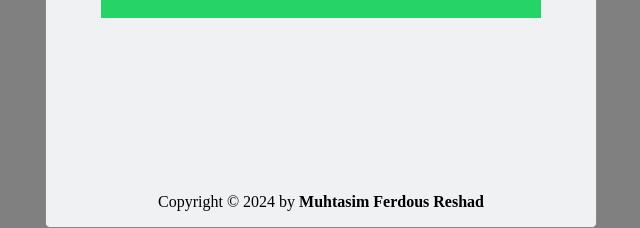
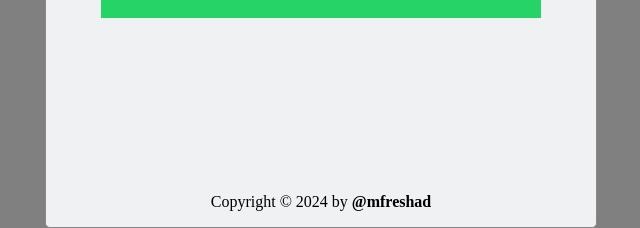
Before and after one commit to MFReshad/contact, a plain HTML site: page index.html in a window 1280 px wide. Shown: the part 583-811 px from the top of the page, without its empty margins (319-959 px from the left). Drawn offline with Linux system fonts and the light colour scheme.

Commit message:
Update index.html

```diff
--- a/index.html
+++ b/index.html
@@ -22,7 +22,7 @@
       <a href="https://www.linkedin.com/in/mfreshad/" class="fa fa-linkedin"><span class="brand-text" style="font-family: sans-serif;">Linkedin</span></a><br>
       <a href="https://github.com/MFReshad" class="fa fa-github"><span class="brand-text" style="font-family: Roboto Mono;">GitHub</span></a><br>
       <a href="https://wa.me/01906665947" class="fa fa-whatsapp"><span class="brand-text">WhatsApp</span></a><br>
-      <p style="color: black; margin-top: auto;">Copyright © 2024 by <b><a style="text-decoration: none; color: black;" href="https://mfreshad.vercel.app/">Muhtasim Ferdous Reshad</b> </p>
+      <p style="color: black; margin-top: auto;">Copyright © 2024 by <b><a style="text-decoration: none; color: black;" href="https://mfreshad.vercel.app/">@mfreshad</b> </p>
     </div>
   </body>
 </html>
```
